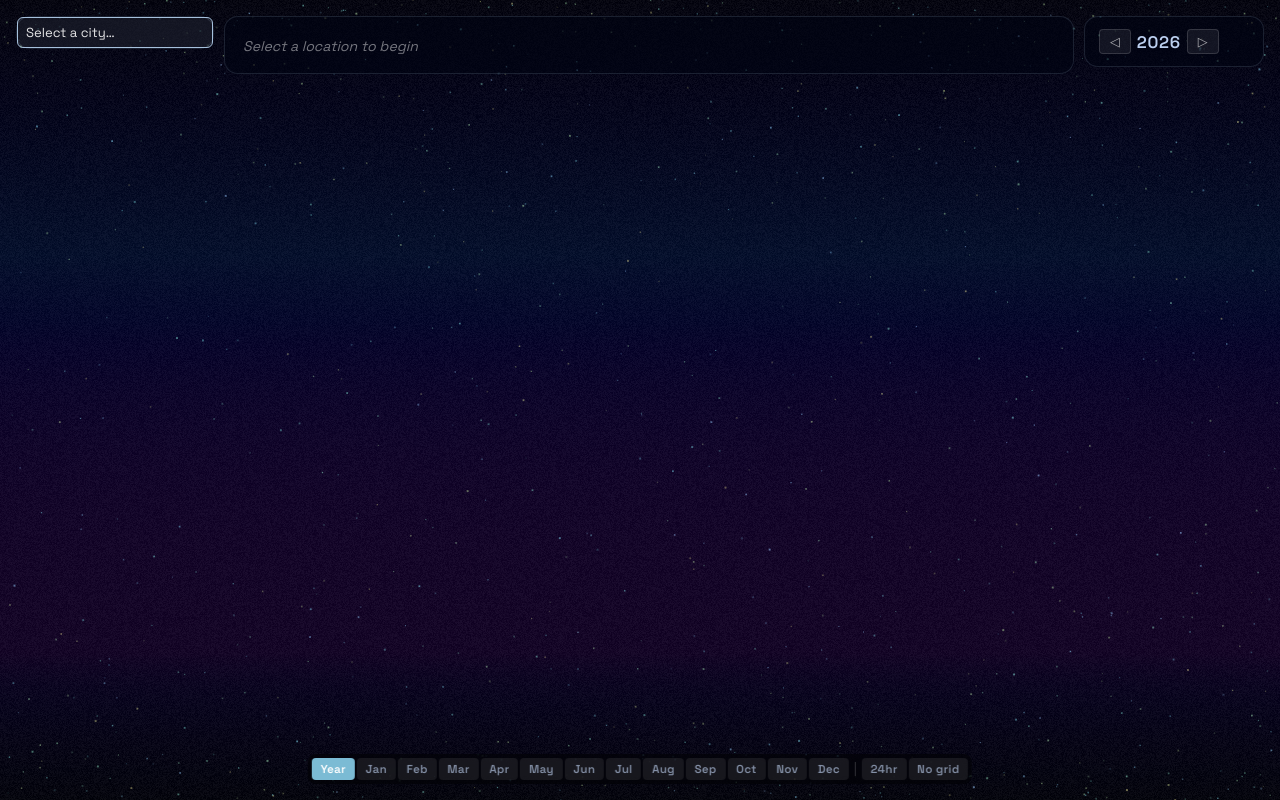
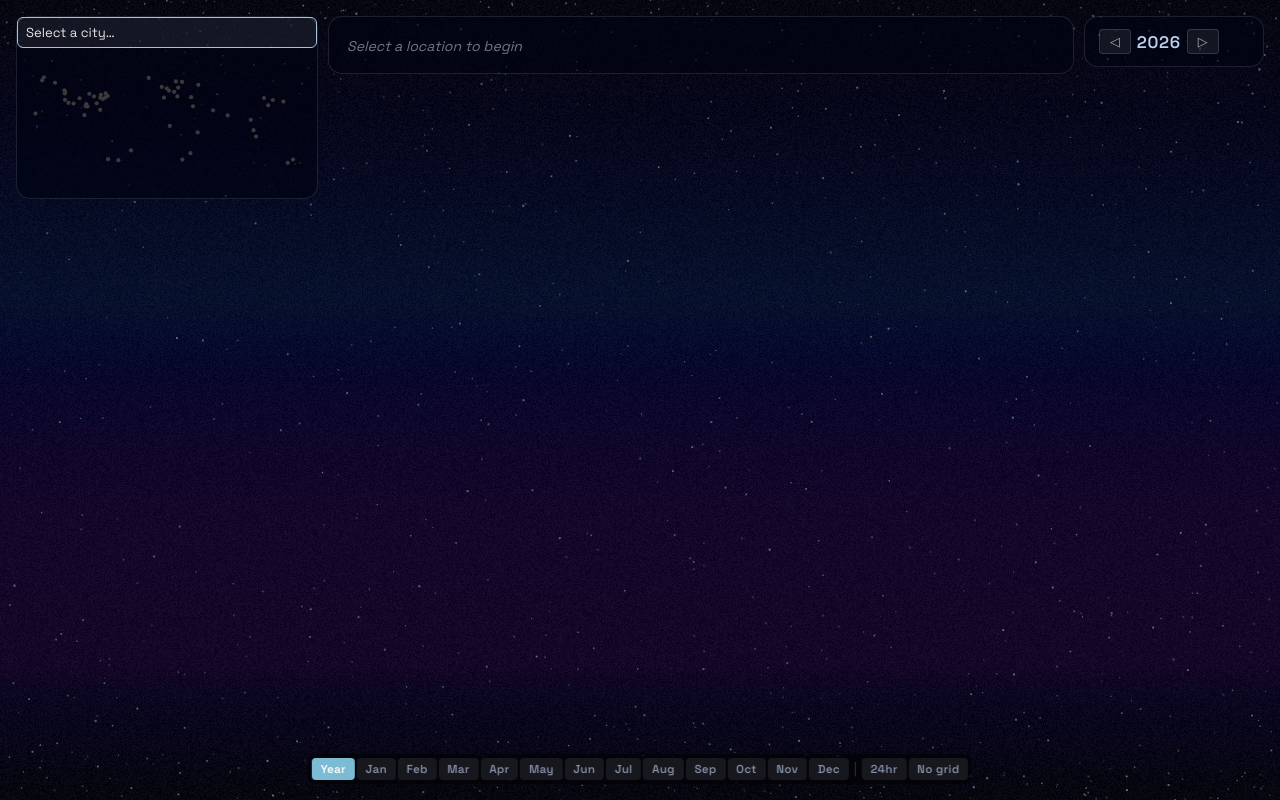
Before and after one commit to natebridi/sunrise, a React (Vite) app: page / in a window 1280 px wide. Built offline with nearby package versions, Linux system fonts and the light colour scheme.

Commit message:
added location map

```diff
--- a/src/App.tsx
+++ b/src/App.tsx
@@ -1,5 +1,6 @@
 import { useState, useMemo } from "react";
 import SunChart from "./components/SunChart";
+import LocationMap from "./components/LocationMap";
 import { useSunData } from "./lib/useSunData";
 import type { Location } from "./lib/locations";
 import LOCATIONS from "./lib/locations";
@@ -30,10 +31,8 @@ export default function App() {
   );
   const days = location !== null ? rawDays : [];
 
-  function handleLocationChange(e: React.ChangeEvent<HTMLSelectElement>) {
-    const loc = LOCATIONS.find((l) => l.name === e.target.value) ?? null;
+  function selectLocation(loc: Location) {
     setLocation(loc);
-    if (loc) {
     if (year === today.getFullYear()) {
       const startOfYear = new Date(year, 0, 1);
       const dayOfYear = Math.floor((today.getTime() - startOfYear.getTime()) / 86400000);
@@ -42,6 +41,10 @@ export default function App() {
       setScrubIndex(0);
     }
   }
+
+  function handleLocationChange(e: React.ChangeEvent<HTMLSelectElement>) {
+    const loc = LOCATIONS.find((l) => l.name === e.target.value);
+    if (loc) selectLocation(loc);
   }
 
   const yearStats = useMemo(() => {
@@ -84,6 +87,7 @@ export default function App() {
               <option key={l.name} value={l.name}>{l.name}</option>
             ))}
           </select>
+          <LocationMap selected={location} onSelect={selectLocation} />
         </div>
 
         {/* Day stats */}
--- a/src/app.css
+++ b/src/app.css
@@ -231,6 +231,41 @@ body {
   border-color: rgba(255, 255, 255, 0.3);
 }
 
+/* ── Location minimap ─────────────────────────────────────────────────────── */
+.location-map {
+  display: block;
+  width: 100%;
+  aspect-ratio: 2 / 1;
+  border-radius: 6px;
+  overflow: hidden;
+}
+
+.location-map circle {
+    stroke: none;
+    fill: oklch(0.35 0 200);
+}
+
+.map-dot {
+  cursor: pointer;
+}
+
+.map-dot-fill {
+  fill: rgba(255, 255, 255, 0.35);
+  transition: fill 0.15s, r 0.15s;
+}
+
+.map-dot:hover .map-dot-fill {
+  fill: rgba(255, 255, 255, 0.75);
+}
+
+.map-dot--active .map-dot-fill {
+  fill: oklch(0.85 0.18 75);
+}
+
+.map-dot-ring {
+  fill: oklch(0.85 0.18 75 / 0.2);
+}
+
 .year-row {
   display: flex;
   align-items: center;
--- /dev/null
+++ b/src/components/LocationMap.tsx
@@ -0,0 +1,45 @@
+import LOCATIONS from "../lib/locations";
+import type { Location } from "../lib/locations";
+
+// Equirectangular projection: full world, y-axis inverted (lat decreases downward)
+const VIEW_W = 360;
+const VIEW_H = 180;
+const toX = (lng: number) => lng + 180;
+const toY = (lat: number) => 100 - lat;
+
+interface Props {
+  selected: Location | null;
+  onSelect: (loc: Location) => void;
+}
+
+export default function LocationMap({ selected, onSelect }: Props) {
+  return (
+    <svg
+      viewBox={`0 0 ${VIEW_W} ${VIEW_H}`}
+      className="location-map"
+      preserveAspectRatio="xMidYMid meet"
+    >
+
+
+      {LOCATIONS.map((loc) => {
+        const cx = toX(loc.lng);
+        const cy = toY(loc.lat);
+        const isSelected = selected?.name === loc.name;
+
+        return (
+          <g
+            key={loc.name}
+            onClick={() => onSelect(loc)}
+            className={`map-dot${isSelected ? " map-dot--active" : ""}`}
+          >
+            <title>{loc.name}</title>
+            {isSelected && (
+              <circle cx={cx} cy={cy} r={8} className="map-dot-ring" />
+            )}
+            <circle cx={cx} cy={cy} r={isSelected ? 4 : 2.5} className="map-dot-fill" />
+          </g>
+        );
+      })}
+    </svg>
+  );
+}
--- a/src/components/SunChart.tsx
+++ b/src/components/SunChart.tsx
@@ -12,7 +12,7 @@ const MONTH_NAMES_SHORT = [
 ];
 
 // Vertical pixels reserved at the top for the floating UI overlay
-const TOP_PAD = 160;
+const TOP_PAD = 210;
 
 interface Props {
   days: DayData[];
```
Lines whose indentation alone changed are shown as unchanged.
